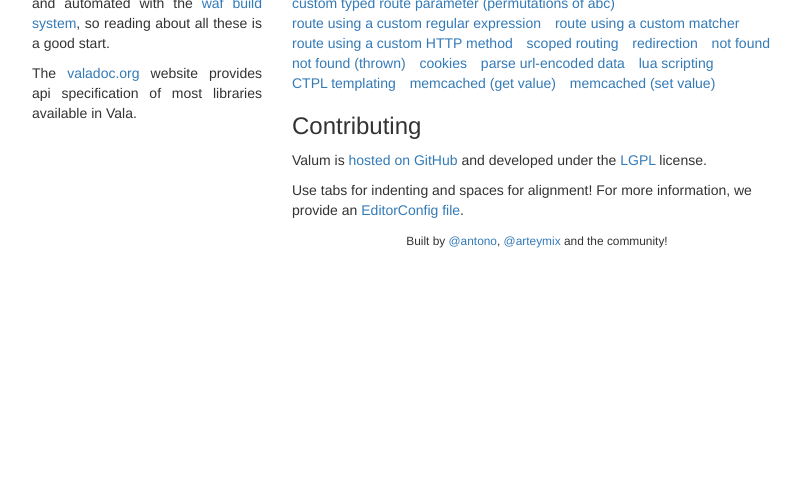
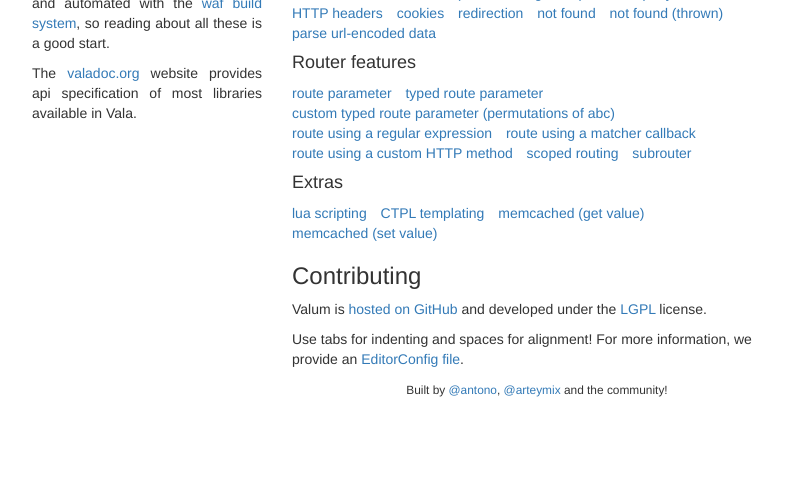
Before and after one commit to valum-framework/valum, a Python web app: template examples/app/templates/home.html in a window 1280 px wide. Shown: the part 321-800 px from the top of the page, without its empty margins (233-1034 px from the left). Run offline with Jinja, Linux system fonts and the light colour scheme; the template is opened without the code that fills it, so the values that code supplies are empty.

Commit message:
Documents how to do subrouting.
Subrouting is an approach that delegates requests handling to another
VSGI-compliant application.

Adds an example of subrouting and improves the home layout to present examples
per category (Basics, Router & Extras).

Adds a test to ensure subrouting is working properly.

```diff
--- a/examples/app/templates/home.html
+++ b/examples/app/templates/home.html
@@ -8,7 +8,7 @@
     <link rel="shortcut icon" href="/static/img/valum.png">
   </head>
   <body>
-    <a href="https://github.com/antono/valum">
+    <a href="https://github.com/valum-framework/valum">
       <img style="position: absolute; top: 0; right: 0; border: 0;"
            src="https://camo.githubusercontent.com/365986a132ccd6a44c23a9169022c0b5c890c387/68747470733a2f2f73332e616d617a6f6e6177732e636f6d2f6769746875622f726962626f6e732f666f726b6d655f72696768745f7265645f6161303030302e706e67"
            alt="Fork Valum on GitHub"
@@ -51,23 +51,31 @@
               <p>
                 This is a real Vala web application running on libsoup built-in HTTP server and we got real examples!
               </p>
+              <h4>Basics</h4>
               <ul class="list-inline">
                 <li><a href="/hello">Hello world!</a></li>
                 <li><a href="/hello/">Hello world! (with a trailing slash)</a></li>
                 <li><a href="/query?foo=bar">HTTP query</a></li>
                 <li><a href="/headers">HTTP headers</a></li>
+                <li><a href="/cookies">cookies</a></li>
+                <li><a href="/redirect">redirection</a></li>
+                <li><a href="/asdasd">not found</a></li>
+                <li><a href="/not-found">not found (thrown)</a></li>
+                <li><a href="/urlencoded-data/">parse url-encoded data</a></li>
+              </ul>
+              <h4>Router features</h4>
+              <ul class="list-inline">
                 <li><a href="/hello/world">route parameter</a></li>
                 <li><a href="/users/4/edit">typed route parameter</a></li>
                 <li><a href="/custom-route-type/abc">custom typed route parameter (permutations of abc)</a></li>
-                <li><a href="/custom-regular-expression">route using a custom regular expression</a></li>
-                <li><a href="/custom-matcher">route using a custom matcher</a></li>
+                <li><a href="/custom-regular-expression">route using a regular expression</a></li>
+                <li><a href="/custom-matcher">route using a matcher callback</a></li>
                 <li><a href="/custom-method">route using a custom HTTP method</a></li>
                 <li><a href="/admin/fun/hack">scoped routing</a></li>
-                <li><a href="/redirect">redirection</a></li>
-                <li><a href="/asdasd">not found</a></li>
-                <li><a href="/not-found">not found (thrown)</a></li>
-                <li><a href="/cookies">cookies</a></li>
-                <li><a href="/urlencoded-data/">parse url-encoded data</a></li>
+                <li><a href="/repository/valum">subrouter</a></li>
+              </ul>
+              <h4>Extras</h4>
+              <ul class="list-inline">
                 <li><a href="/lua">lua scripting</a></li>
                 <li><a href="/ctpl/foo/bar">CTPL templating</a></li>
                 <li><a href="/memcached/get/bar">memcached (get value)</a></li>
```
Also changed, not shown: 4 other files.
